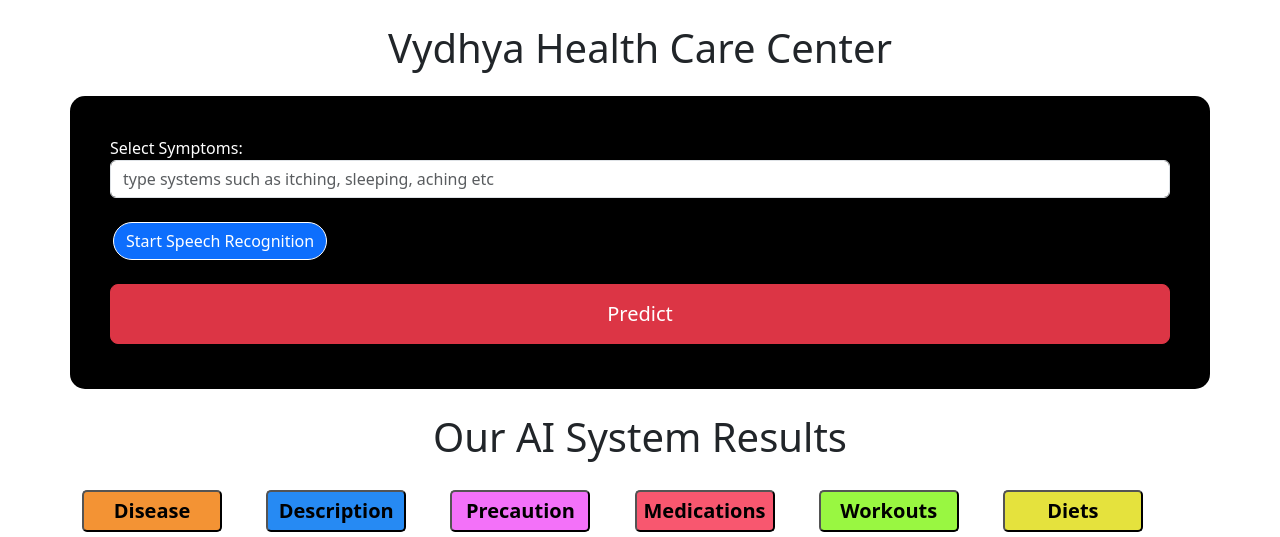
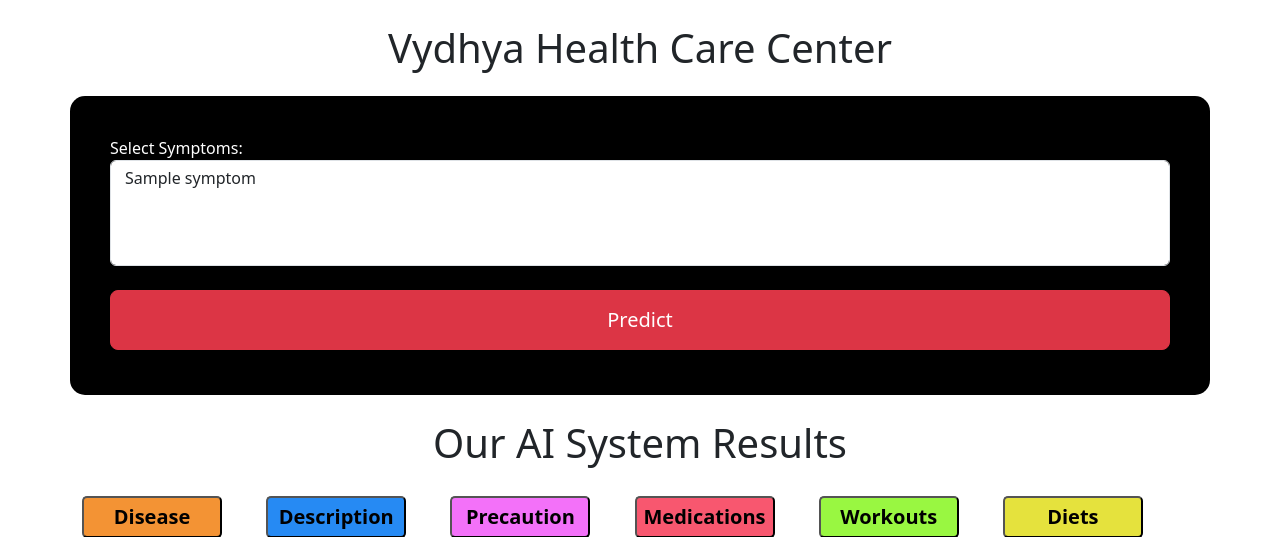
Before and after one commit to Praveengowda78/Vydhya, a Flask app: template templates/index.html in a window 1280 px wide. Shown: the part 66-603 px from the top of the page. Run offline with Flask 3, Linux system fonts and the light colour scheme; the template is opened without the code that fills it: most values are stand-ins (such as "Sample title", 1, 10 or a date in 2020); parts of the project's set-up code (start-up, migrations or seed data) failed here and were passed over.

Commit message:
Update index.html

```diff
--- a/templates/index.html
+++ b/templates/index.html
@@ -77,25 +77,16 @@
    <form action="/predict" method="post">
     <div class="form-group">
         <label for="symptoms">Select Symptoms:</label>
-            <input type="text" class="form-control", id="symptoms" name="symptoms" placeholder="type systems such as itching, sleeping, aching etc">
-
+        <select name="symptoms" id="symptoms" class="form-control" multiple>
+            {% for symptom in symptoms_list %}
+                <option value="{{ symptom }}">{{ symptom }}</option>
+            {% endfor %}
+        </select>
     </div>
     <br>
-        <button type="button" id="startSpeechRecognition" class="btn btn-primary" style="margin-left:3px;border:1px solid white; border-radius:20px;">
-            Start Speech Recognition
-        </button>
-        <br>
-
-        <!-- Display the transcribed text here -->
-        <div name="mysysms" id="transcription"></div>
-
-        {% if message %}
-        <p>{{ message }}</p>
-        {% endif %}
-        <br>
-
     <button type="submit" class="btn btn-danger btn-lg" style="width: 100%; padding: 14px; margin-bottom: 5px;">Predict</button>
 </form>
+
 </div>
 
 
```
Lines whose indentation alone changed are shown as unchanged.
